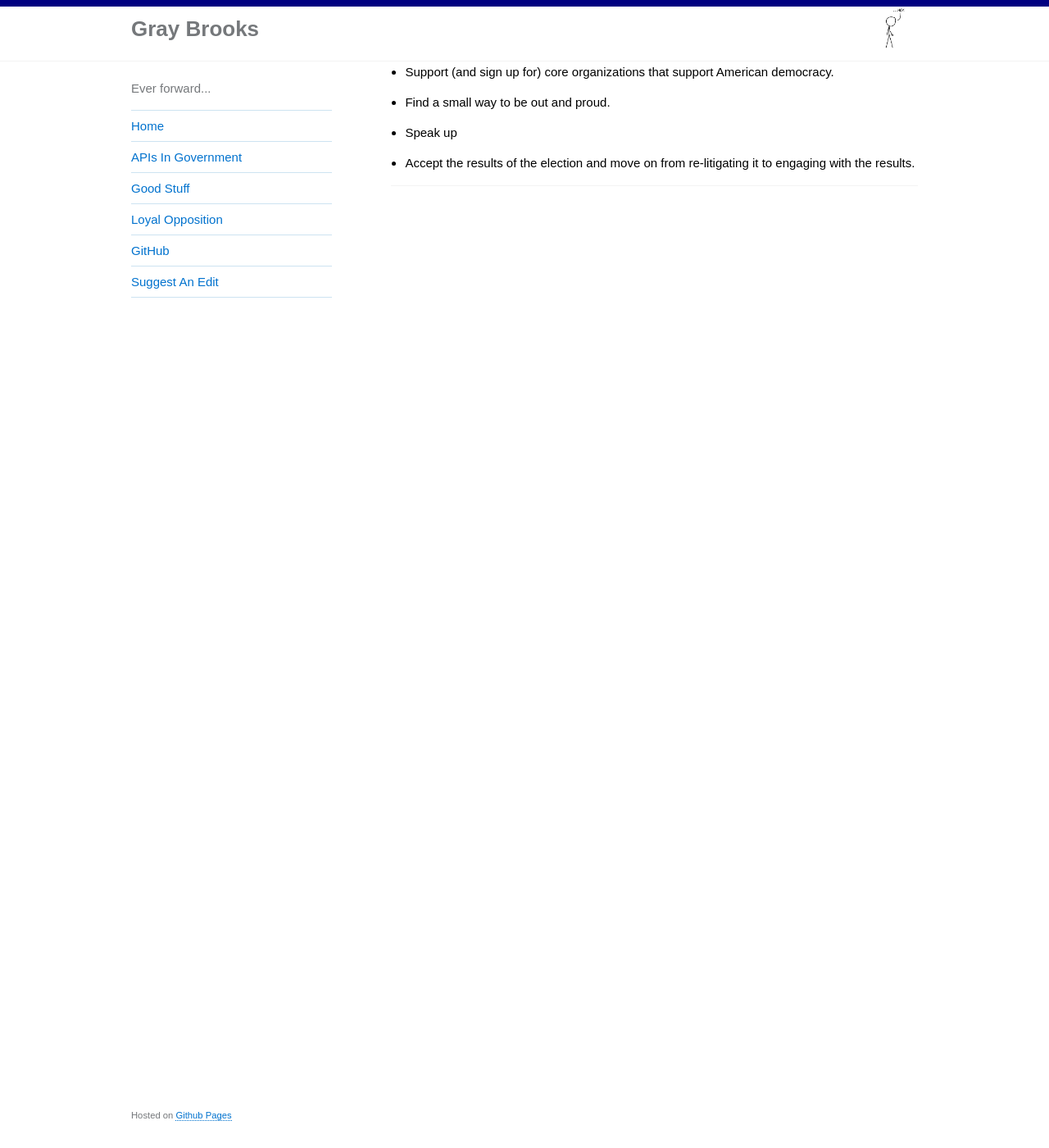
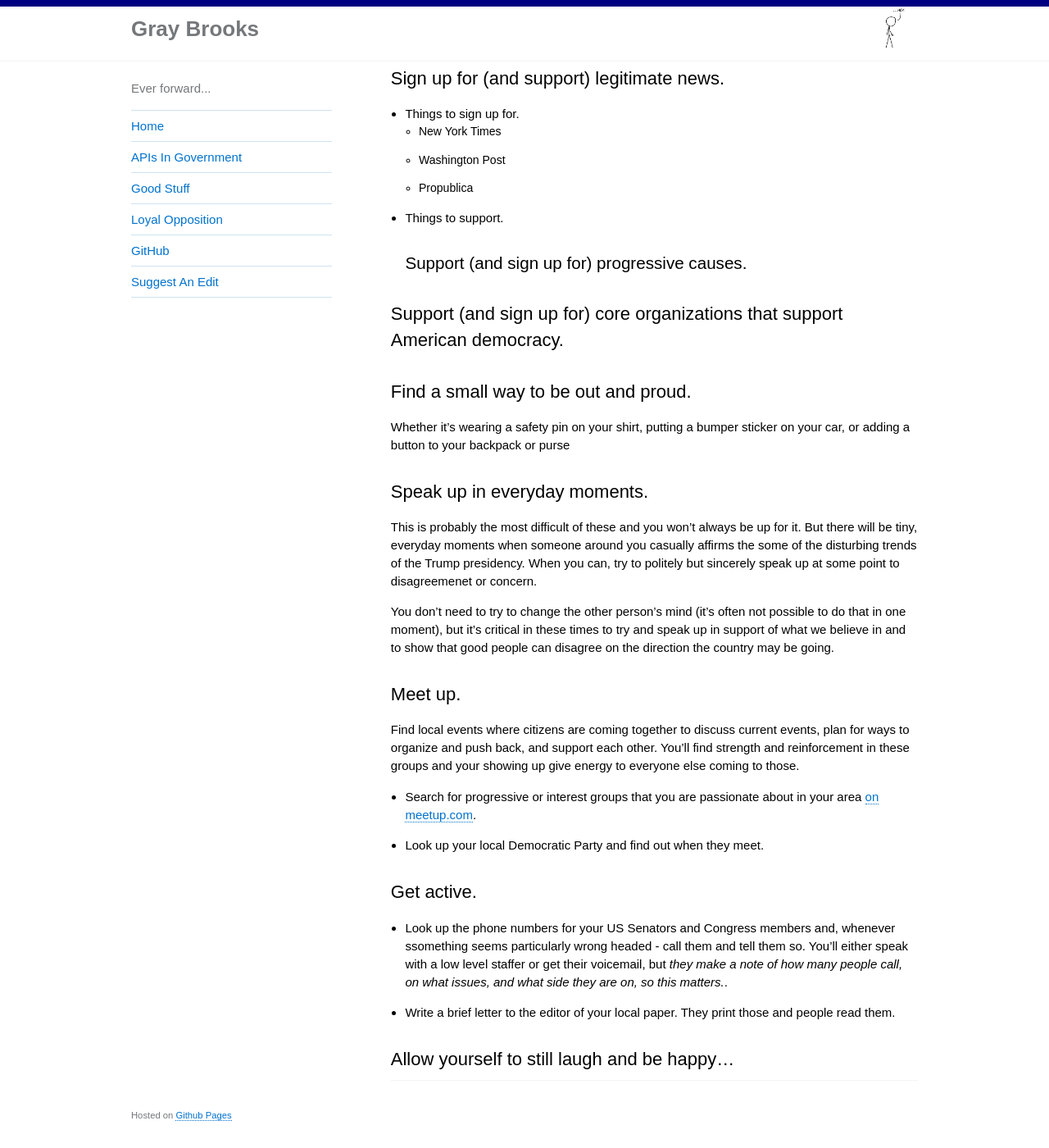
Before and after one commit to gbinal/gbinal.github.com, a Jekyll site: the page built from pages/loyal-opposition.md, in a window 1280 px wide and 1400 px high, scrolled down 270 px. Shown: the whole window at 82% size. Built offline with Jekyll 4.4.1, drawn with Linux system fonts in a browser that asks for light colours; our own code applies the rules of GitHub Pages for plain Markdown files; before the commit the page ends 900 px from its top, so only the background shows below that; some of the changed text lies outside the part shown.

Commit message:
adding text

```diff
--- a/pages/loyal-opposition.md
+++ b/pages/loyal-opposition.md
@@ -4,16 +4,47 @@ tite: "Loyal Opposition"
 permalink: /loyal-opposition/
 ---
 
+## Accept the results of the election and move on from re-litigating it to engaging with the results.
 
-* Affirm and set something aside to remind yourself - This is not normal.
-* Sign up for (and support) legitimate news.
+
+
+## Affirm to yourself and create a reminder: "This is not normal."
+
+
+
+## Sign up for (and support) legitimate news.
+
   * Things to sign up for.
     * New York Times
     * Washington Post
     * Propublica
   * Things to support.
-* Support (and sign up for) progressive causes.
-* Support (and sign up for) core organizations that support American democracy.
-* Find a small way to be out and proud.
-* Speak up
-* Accept the results of the election and move on from re-litigating it to engaging with the results.
+## Support (and sign up for) progressive causes.
+
+## Support (and sign up for) core organizations that support American democracy.
+
+
+
+## Find a small way to be out and proud.
+
+Whether it's wearing a safety pin on your shirt, putting a bumper sticker on your car, or adding a button to your backpack or purse
+
+## Speak up in everyday moments.
+
+This is probably the most difficult of these and you won't always be up for it.  But there will be tiny, everyday moments when someone around you casually affirms the some of the disturbing trends of the Trump presidency.  When you can, try to politely but sincerely speak up at some point to disagreemenet or concern.
+
+You don't need to try to change the other person's mind (it's often not possible to do that in one moment), but it's critical in these times to try and speak up in support of what we believe in and to show that good people can disagree on the direction the country may be going.
+
+## Meet up.
+
+Find local events where citizens are coming together to discuss current events, plan for ways to organize and push back, and support each other.  You'll find strength and reinforcement in these groups and your showing up give energy to everyone else coming to those.
+
+* Search for progressive or interest groups that you are passionate about in your area [on meetup.com](https://www.meetup.com/).
+* Look up your local Democratic Party and find out when they meet.
+
+## Get active.
+
+* Look up the phone numbers for your US Senators and Congress members and, whenever ssomething seems particularly wrong headed - call them and tell them so.  You'll either speak with a low level staffer or get their voicemail, but *they make a note of how many people call, on what issues, and what side they are on, so this matters.*.
+* Write a brief letter to the editor of your local paper.  They print those and people read them.
+
+## Allow yourself to still laugh and be happy...
```
